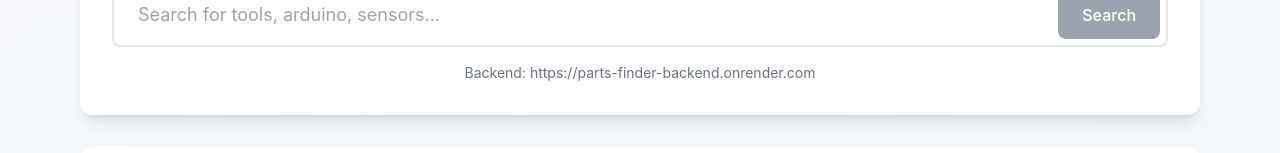
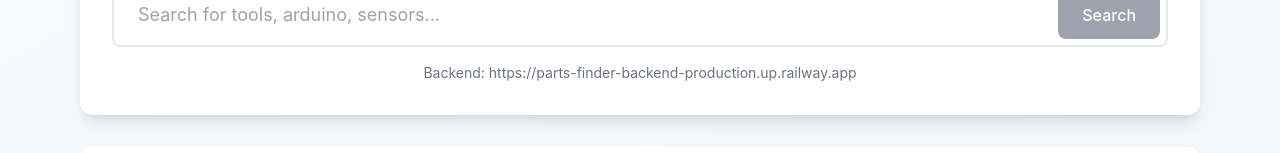
Before and after one commit to dainierds/fly-finder, a React (Create React App) app: page / in a window 1280 px wide. Shown: the part 198-351 px from the top of the page. Built offline with nearby package versions, Linux system fonts and the light colour scheme; the HTML template or start-up script is replaced by a standard one.

Commit message:
Update App.js

```diff
--- a/src/App.js
+++ b/src/App.js
@@ -9,7 +9,7 @@ function App() {
   const [activeTab, setActiveTab] = useState('');
 
   // Your GitHub Codespaces URL
-  const API_URL = 'https://parts-finder-backend.onrender.com';
+  const API_URL = 'https://parts-finder-backend-production.up.railway.app';
 
   // Store configurations matching Flutter app
   const stores = [
```
